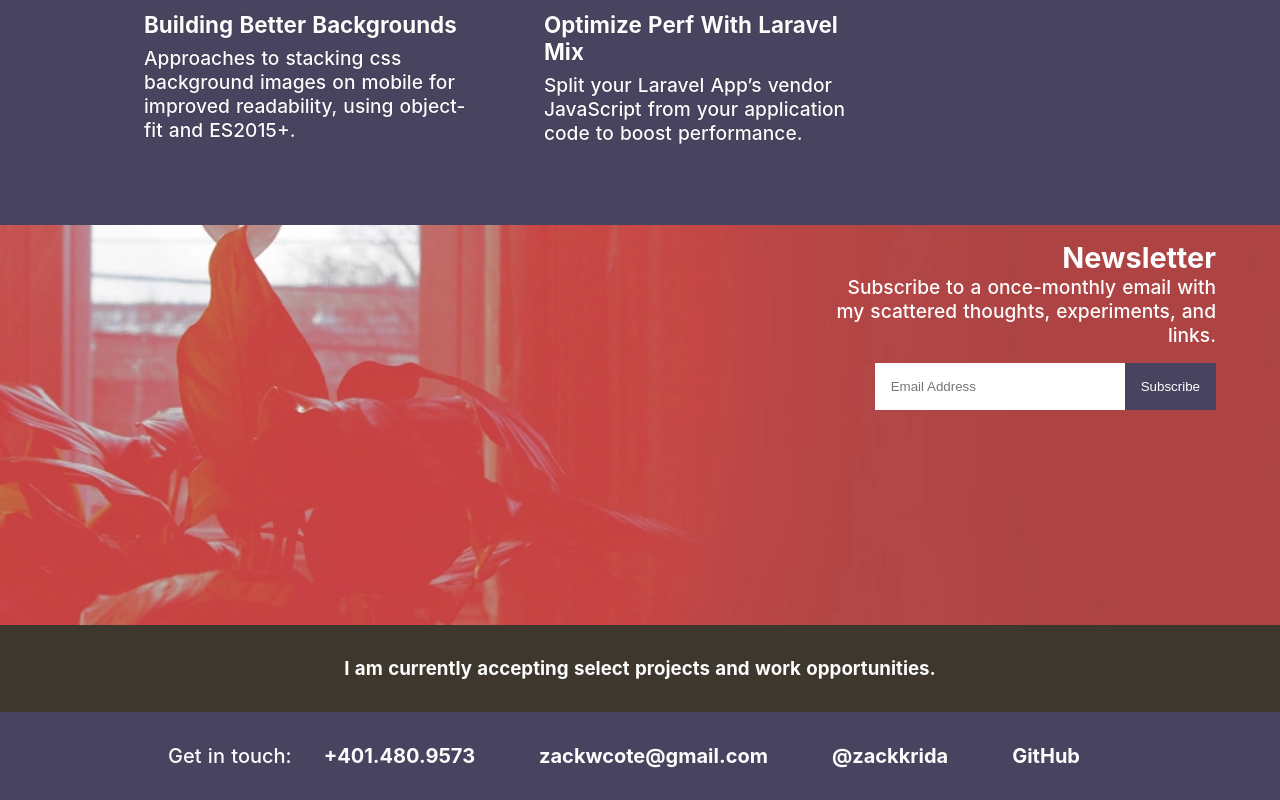
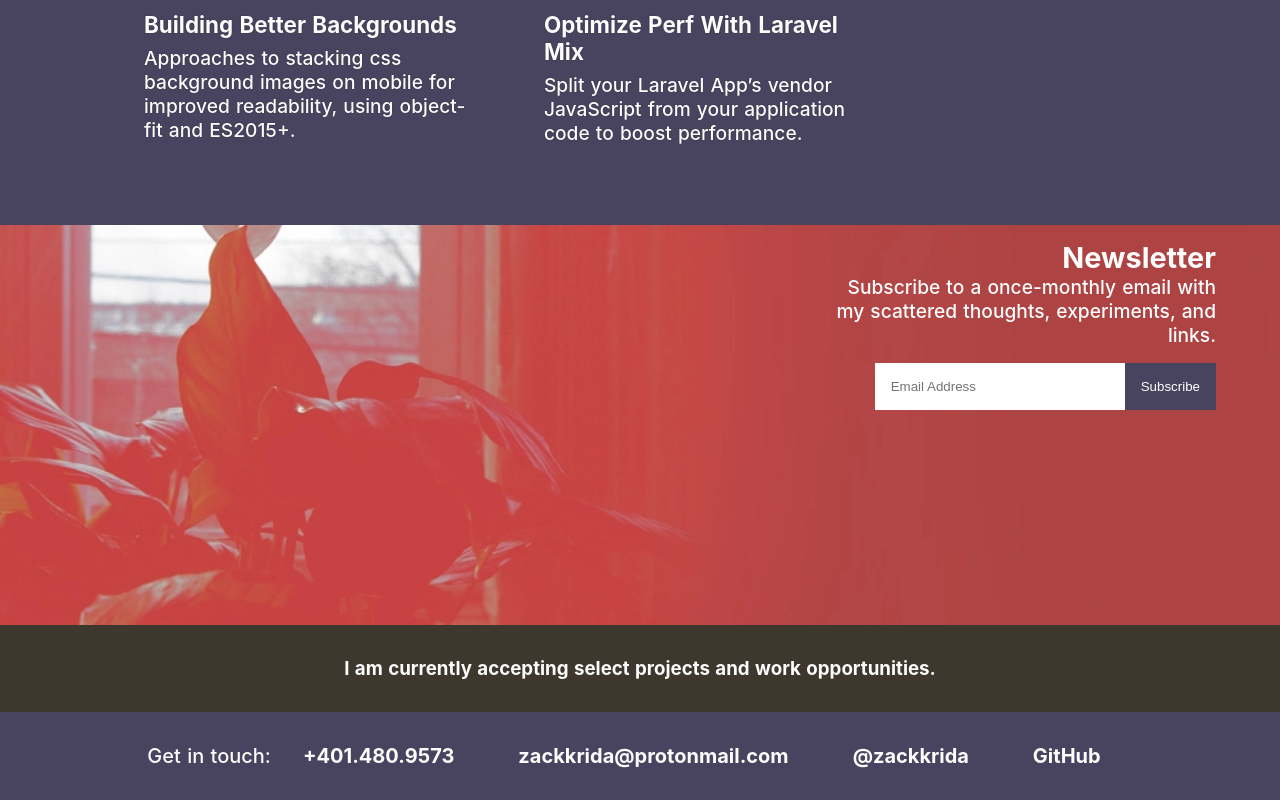
Before and after one commit to zackkrida/.com, a Vue app: page / in a window 1280 px wide. Shown: the part 545-1345 px from the top of the page. Built offline with nearby package versions, Linux system fonts and the light colour scheme.

Commit message:
cleanup social links

```diff
--- a/src/components/SocialReel.vue
+++ b/src/components/SocialReel.vue
@@ -7,13 +7,13 @@
           <a href="tel://14014809573">+401.480.9573</a>
         </li>
         <li>
-          <a href="mailto:zackwcote@gmail.com">zackwcote@gmail.com</a>
+          <a href="mailto:zackkrida@protonmail.com">zackkrida@protonmail.com</a>
         </li>
         <li>
-          <a href="http://twitter.com/zackkrida">@zackkrida</a>
+          <a href="https://twitter.com/zackkrida">@zackkrida</a>
         </li>
         <li>
-          <a href="http://github.com/zackkrida">GitHub</a>
+          <a href="https://github.com/zackkrida">GitHub</a>
         </li>
       </ul>
     </div>
```
